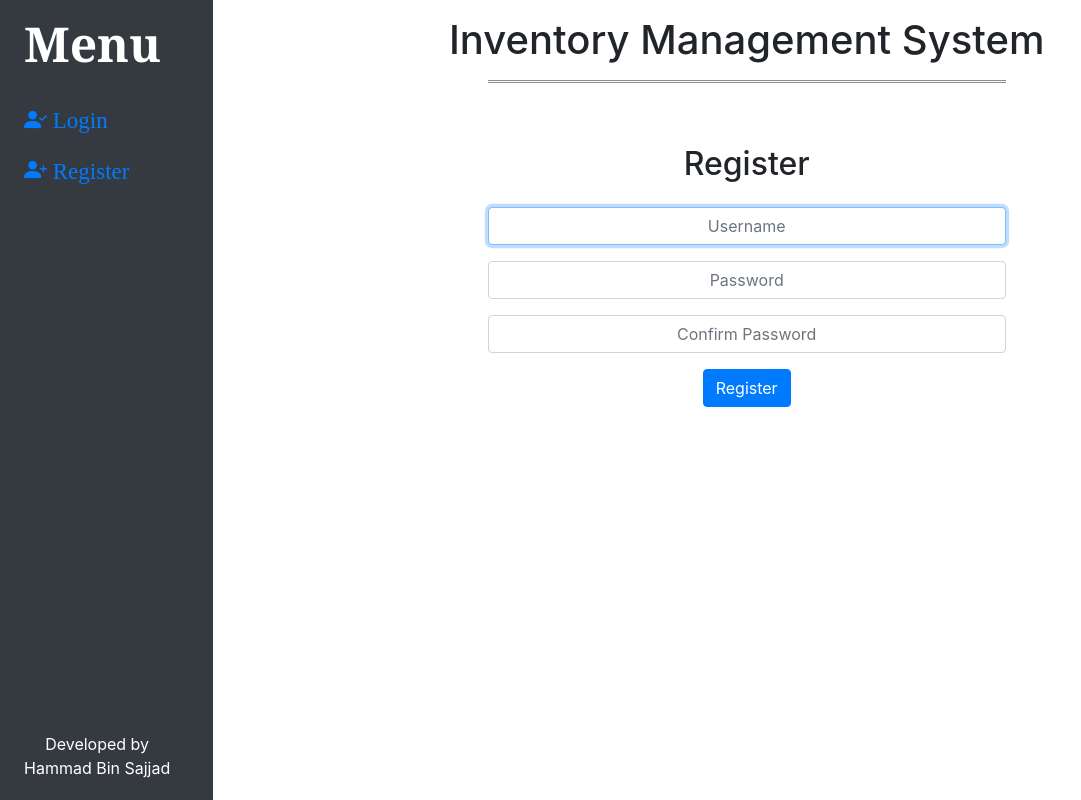
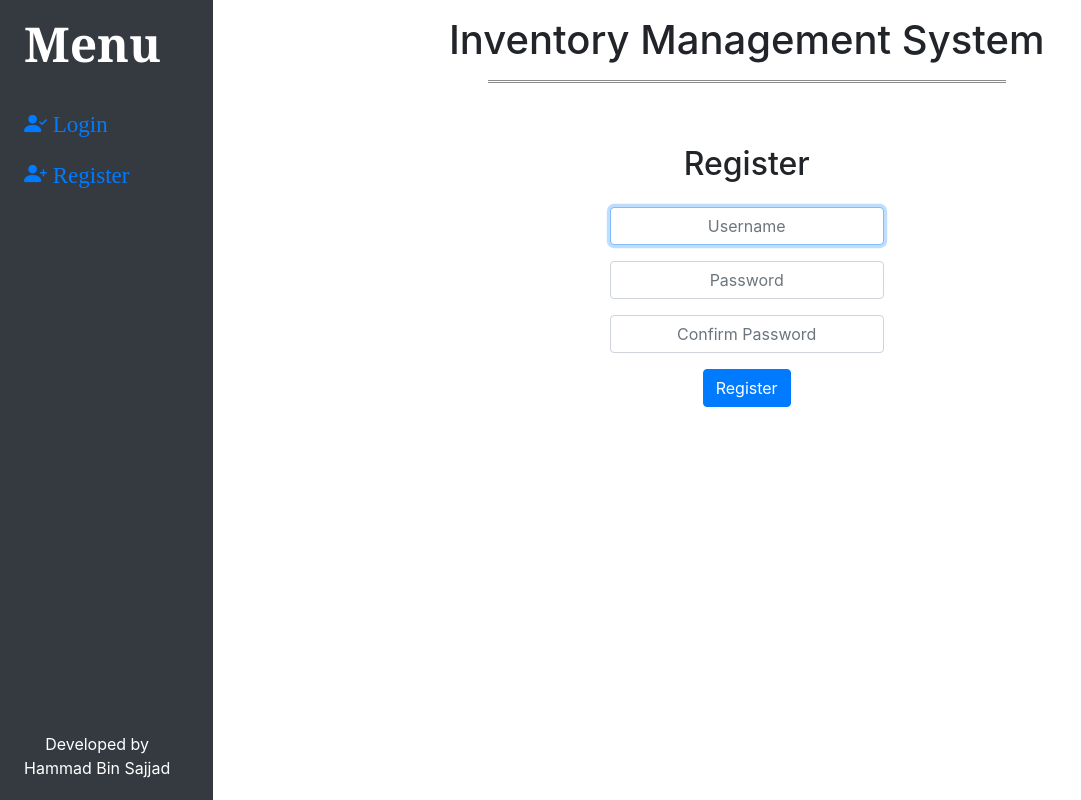
Before and after one commit to SkullCrusher1639/CS50x-Final-Project, a Flask app: page /register in a window 1280 px wide. Shown: the whole page, without its empty margins (0-1081 px from the left). Run offline with Flask 2, Linux system fonts and the light colour scheme; some libraries are stand-ins or nearby versions.

Commit message:
Updated Layout

```diff
--- a/application.py
+++ b/application.py
@@ -36,6 +36,7 @@ def after_request(response):
 
 
 # App routes
+# Main Dashboard
 @app.route("/", methods=["GET", "POST"])
 @login_required
 def index():
@@ -44,7 +45,7 @@ def index():
     else:
         return redirect("/")
 
-
+# Register new user/manager
 @app.route("/register", methods=["GET", "POST"])
 def register():
     error = None
@@ -74,12 +75,14 @@ def register():
             error = True
             return render_template("register.html", error=error)
         password_hash = generate_password_hash(password)
-        #Store in database
+        # Store in database
         new_user = User(username = user_name, hash = password_hash)
         db.session.add(new_user)
         db.session.commit()
         return redirect("/login")
 
+
+# Logging in a registered user
 @app.route("/login", methods=["GET", "POST"])
 def login():
     """Log user in"""
@@ -96,18 +99,17 @@ def login():
         if not password:
             error = True
             return render_template("login.html", error=error)
-        #rows = db.execute("SELECT * FROM users WHERE username = ?", request.form.get("username"))
         rows = User.query.filter_by(username = user_name).first()
-        if len == None or not check_password_hash(rows.hash, password):
+        if rows == None or not check_password_hash(rows.hash, password):
             error = True
             return render_template("login.html", error=error)
         session["user_id"] = rows.id
         return redirect("/")
-
-    # User reached route via GET (as by clicking a link or via redirect)
     else:
         return render_template("login.html", error=error)
 
+
+# Logout a user and clear its session
 @app.route("/logout")
 def logout():
     session.clear()
--- a/static/styles.css
+++ b/static/styles.css
@@ -60,12 +60,8 @@
 
 .form-control
 {
-    width: 50%;
-}
-
-.form-group
-{
-    text-align: center;
+    display: inline;
+    width: auto;
 }
 
 .error
--- a/templates/layout.html
+++ b/templates/layout.html
@@ -29,17 +29,18 @@
 	</head>
 
 	<body>
+		<!-- SideNavbar Base Code from https://dev.to/codeply/bootstrap-5-sidebar-examples-38pb -->
 		<div class="container-fluid">
 			<div class="row flex-nowrap">
 				<div class="col-auto col-md-3 col-xl-2 px-sm-2 px-0 bg-dark">
 					<div class="d-flex flex-column align-items-center align-items-sm-start px-3 pt-2 text-white min-vh-100">
-						<p><span class="fs-5 d-none d-sm-inline logo">Menu</span></p>
+						<span class="fs-5 d-none d-sm-inline logo">Menu</span>
 						<ul class="nav nav-pills flex-column mb-sm-auto mb-0 align-items-center align-items-sm-start" id="menu">
 							{% if not session.user_id %}
 							<li class="nav-item">
 								<div class="menu_link">
 								<a href="/login" class="nav-link align-middle px-0">
-									<i class="bi bi-person-check-fill"></i></i> <span class="ms-1 d-none d-sm-inline">Login</span></a>
+									<i class="bi bi-person-check-fill"></i> <span class="ms-1 d-none d-sm-inline">Login</span></a>
 							</div>
 							</li>
 
```
